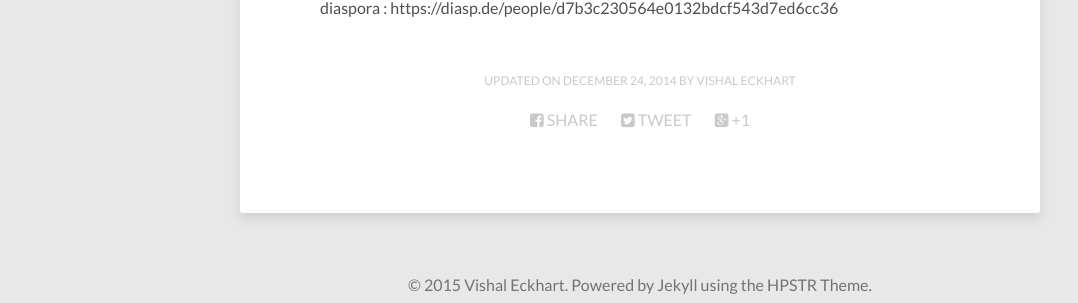
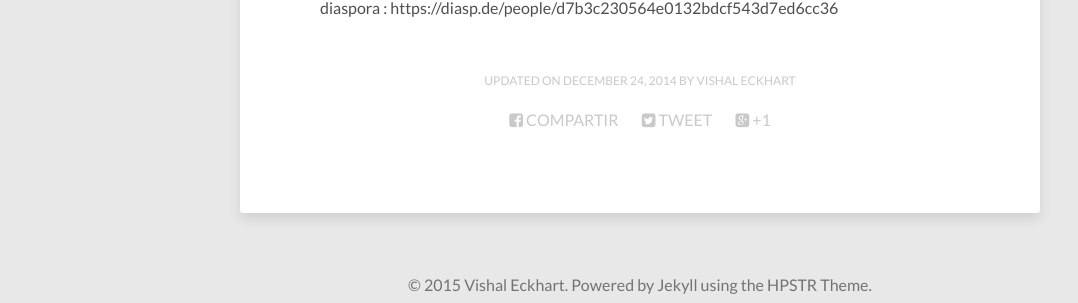
Before and after one commit to relampag0m/es, a Jekyll site: the page built from about/index.md, in a window 1280 px wide. Shown: the part 314-617 px from the top of the page, without its empty margins (0-1078 px from the left). Built offline with Jekyll 4.4.1, drawn with Linux system fonts in a browser that asks for light colours; nearby versions of some CDN libraries.

Commit message:
Update social-share.html

```diff
--- a/_includes/social-share.html
+++ b/_includes/social-share.html
@@ -1,6 +1,6 @@
 <div class="social-share">
   <ul class="socialcount socialcount-small inline-list">
-    <li class="facebook"><a href="https://www.facebook.com/sharer/sharer.php?u={{ site.url }}{{ page.url }}" title="Share on Facebook"><span class="count"><i class="fa fa-facebook-square"></i> Share</span></a></li>
+    <li class="facebook"><a href="https://www.facebook.com/sharer/sharer.php?u={{ site.url }}{{ page.url }}" title="Share on Facebook"><span class="count"><i class="fa fa-facebook-square"></i> Compartir</span></a></li>
     <li class="twitter"><a href="https://twitter.com/intent/tweet?text={{ site.url }}{{ page.url }}" title="Share on Twitter"><span class="count"><i class="fa fa-twitter-square"></i> Tweet</span></a></li>
     <li class="googleplus"><a href="https://plus.google.com/share?url={{ site.url }}{{ page.url }}" title="Share on Google Plus"><span class="count"><i class="fa fa-google-plus-square"></i> +1</span></a></li>
   </ul>
```
